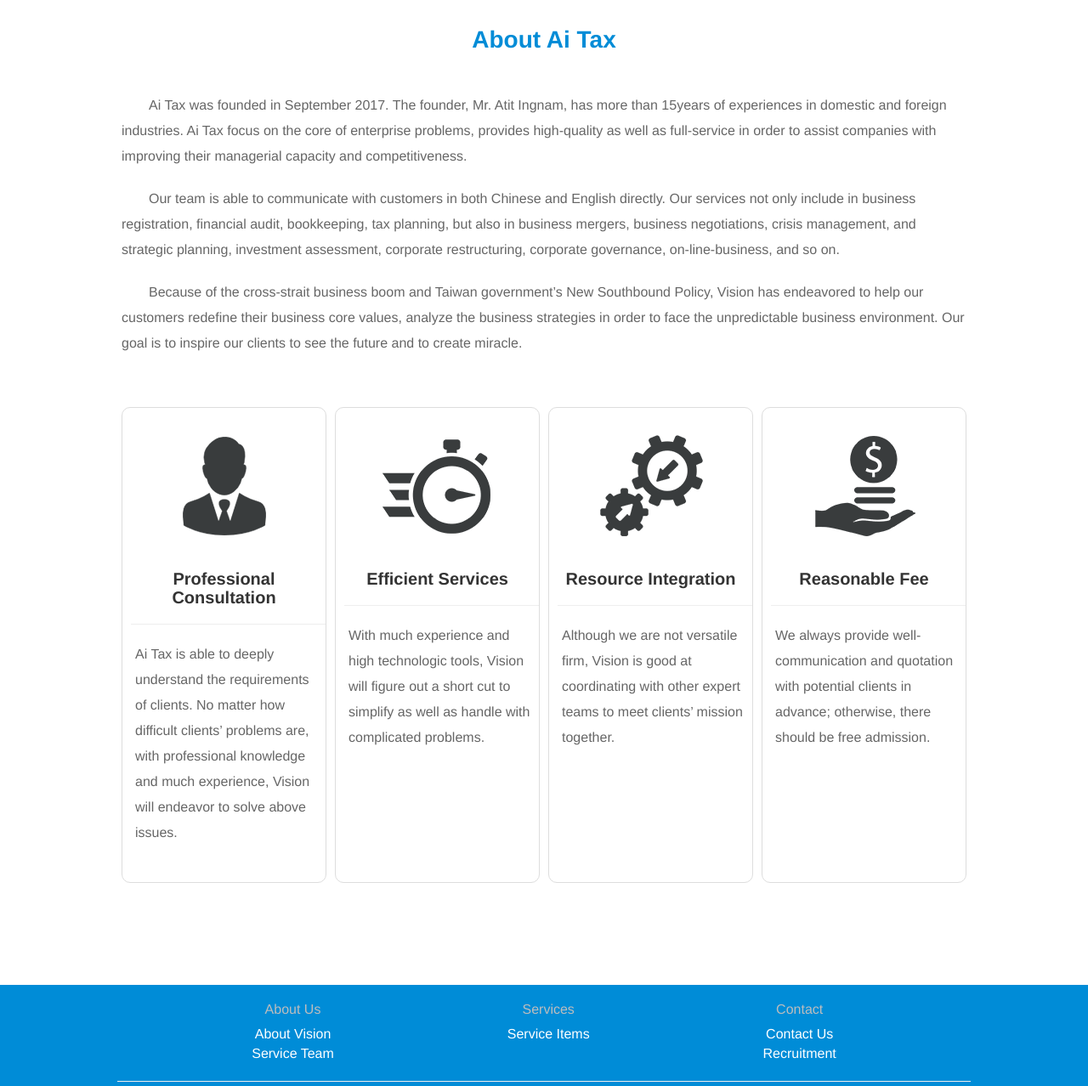
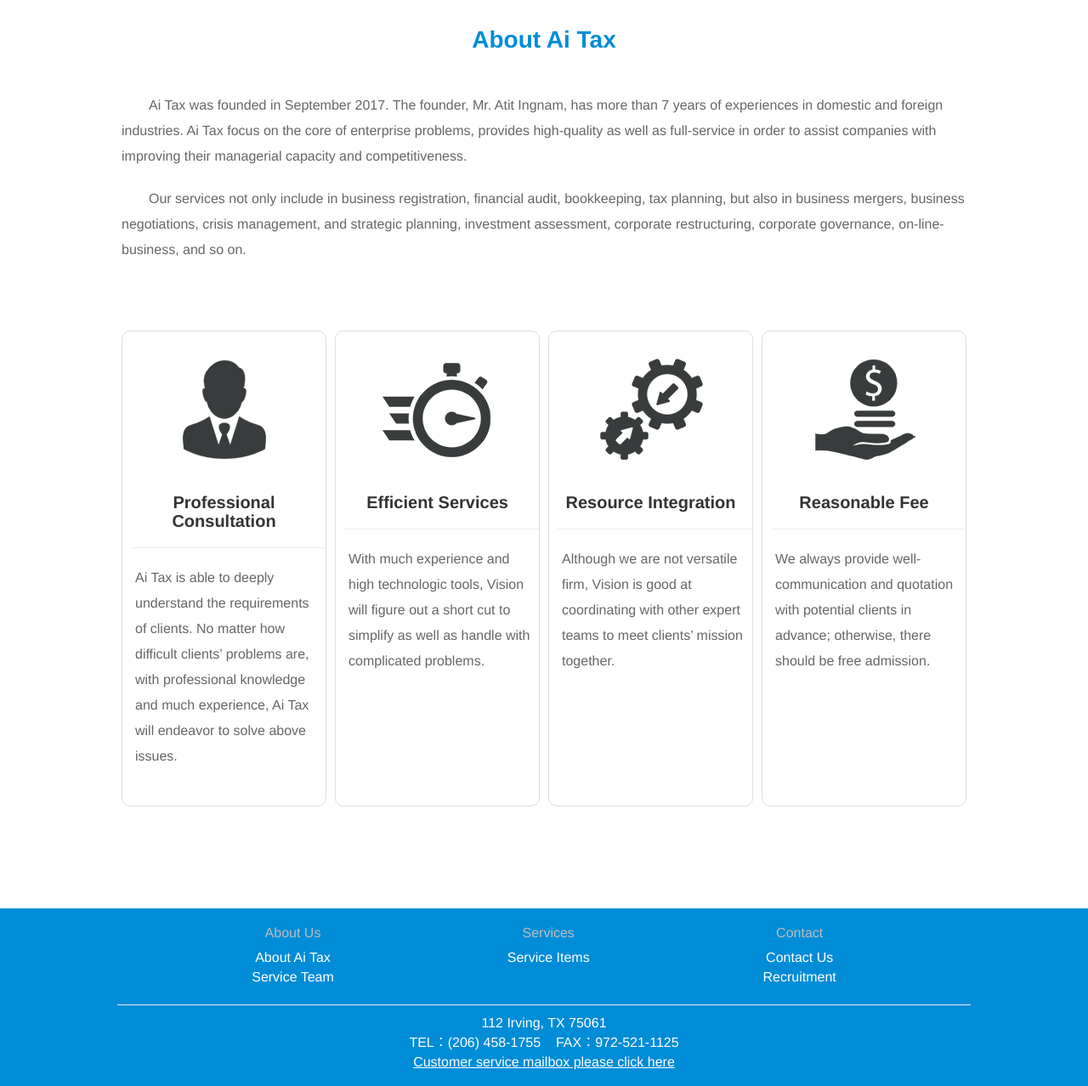
Before and after one commit to iwaramy/assignment, a plain HTML site: page html/about.html in a window 1280 px wide. Shown: the part 493-1771 px from the top of the page at 85% size. Drawn offline with Linux system fonts and the light colour scheme.

Commit message:
code added

```diff
--- a/html/about.html
+++ b/html/about.html
@@ -81,9 +81,13 @@
           <div class="about1">
             <h2>About Ai Tax</h2>
             <div class="row text-left">
-              <p>Ai Tax was founded in September 2017. The founder, Mr. Atit Ingnam, has more than 15years of experiences in domestic and foreign industries.  Ai Tax focus on the core of enterprise problems, provides high-quality as well as full-service in order to assist companies with improving their managerial capacity and competitiveness.</p><br>
-              <p>Our team is able to communicate with customers in both Chinese and English directly.  Our services not only include in business registration, financial audit, bookkeeping, tax planning, but also in business mergers, business negotiations, crisis management, and strategic planning, investment assessment, corporate restructuring, corporate governance, on-line-business, and so on.</p><br>
-              <p>Because of the cross-strait business boom and Taiwan government’s New Southbound Policy, Vision has endeavored to help our customers redefine their business core values, analyze the business strategies in order to face the unpredictable business environment.  Our goal is to inspire our clients to see the future and to create miracle.</p>
+              <p>Ai Tax was founded in September 2017. The founder, Mr. Atit Ingnam, has more than 7 years of experiences in domestic
+                and foreign industries.  Ai Tax focus on the core of enterprise problems, provides high-quality as well as full-service
+                in order to assist companies with improving their managerial capacity and competitiveness.</p><br>
+              <p> Our services not only include in business registration, financial audit, bookkeeping, tax planning, but also in business mergers,
+                business negotiations, crisis management, and strategic planning, investment assessment, corporate restructuring,
+                corporate governance, on-line-business, and so on.</p><br>
+
             </div>
             <div class="service">
               <div class="container">
@@ -92,28 +96,32 @@
                     <div class="border"><img src="../img/about_icon_1.png" alt="Professional Consultation">
                       <h3>Professional Consultation</h3>
                       <hr>
-                      <p class="text-left">Ai Tax is able to deeply understand the requirements of clients.  No matter how difficult clients’ problems are, with professional knowledge and much experience, Vision will endeavor to solve above issues.</p>
+                      <p class="text-left">Ai Tax is able to deeply understand the requirements of clients.  No matter how difficult clients’
+                        problems are, with professional knowledge and much experience, Ai Tax will endeavor to solve above issues.</p>
                     </div>
                   </div>
                   <div class="col-sm-6">
                     <div class="border"><img src="../img/about_icon_2.png" alt="Efficient Services">
                       <h3>Efficient Services</h3>
                       <hr>
-                      <p class="text-left">With much experience and high technologic tools, Vision will figure out a short cut to simplify as well as handle with complicated problems.</p>
+                      <p class="text-left">With much experience and high technologic tools, Vision will figure out a short cut to simplify
+                        as well as handle with complicated problems.</p>
                     </div>
                   </div>
                   <div class="col-sm-6">
                     <div class="border"><img src="../img/about_icon_3.png" alt="Resource Integration">
                       <h3>Resource Integration</h3>
                       <hr>
-                      <p class="text-left">Although we are not versatile firm, Vision is good at coordinating with other expert teams to meet clients’ mission together. </p>
+                      <p class="text-left">Although we are not versatile firm, Vision is good at coordinating with other expert teams to
+                         meet clients’ mission together. </p>
                     </div>
                   </div>
                   <div class="col-sm-6">
                     <div class="border"><img src="../img/about_icon_4.png" alt="Reasonable Fee">
                       <h3>Reasonable Fee</h3>
                       <hr>
-                      <p class="text-left">We always provide well-communication and quotation with potential clients in advance; otherwise, there should be free admission.</p>
+                      <p class="text-left">We always provide well-communication and quotation with potential clients in advance; otherwise,
+                        there should be free admission.</p>
                     </div>
                   </div>
                 </div>
@@ -156,7 +164,7 @@
         <div class="list list1">
           <h5>About Us</h5>
           <ul>
-            <li><a href="about.html">About Vision</a></li>
+            <li><a href="about.html">About Ai Tax</a></li>
             <li><a href="about.html?5">Service Team</a></li>
           </ul>
         </div>
```
